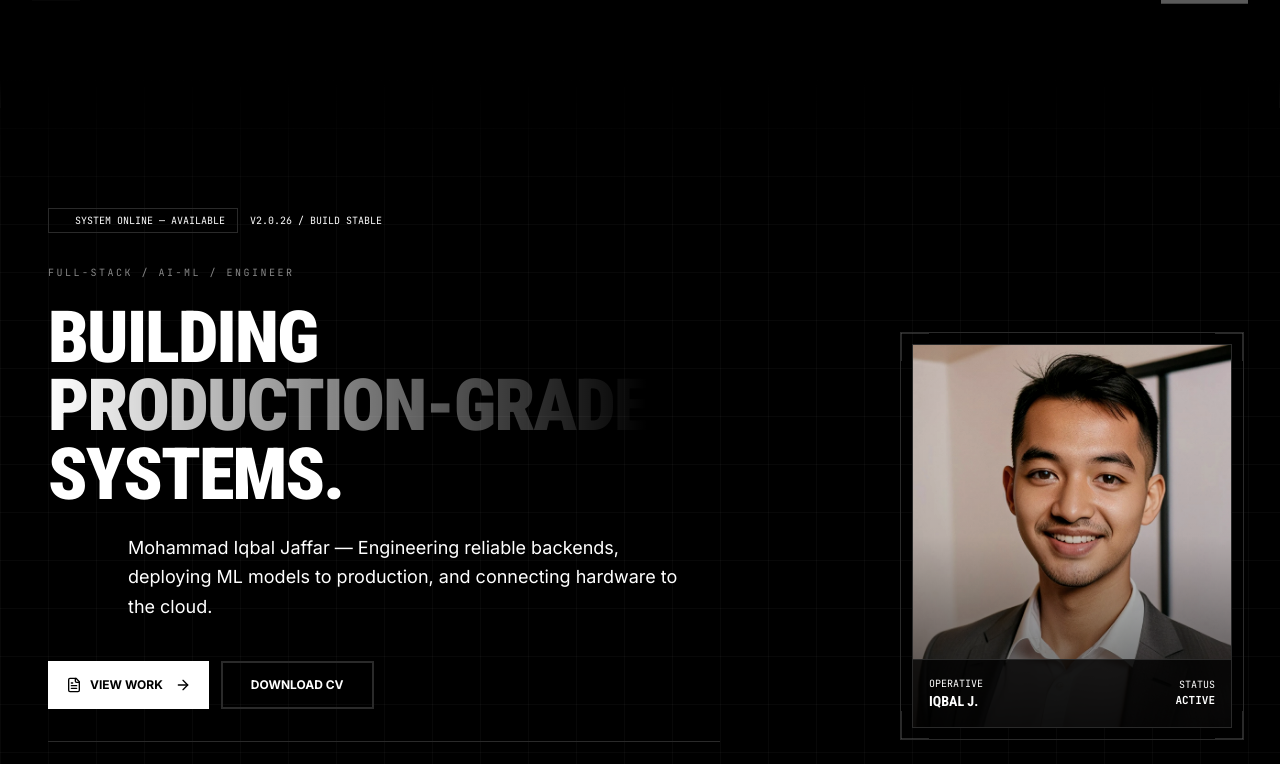
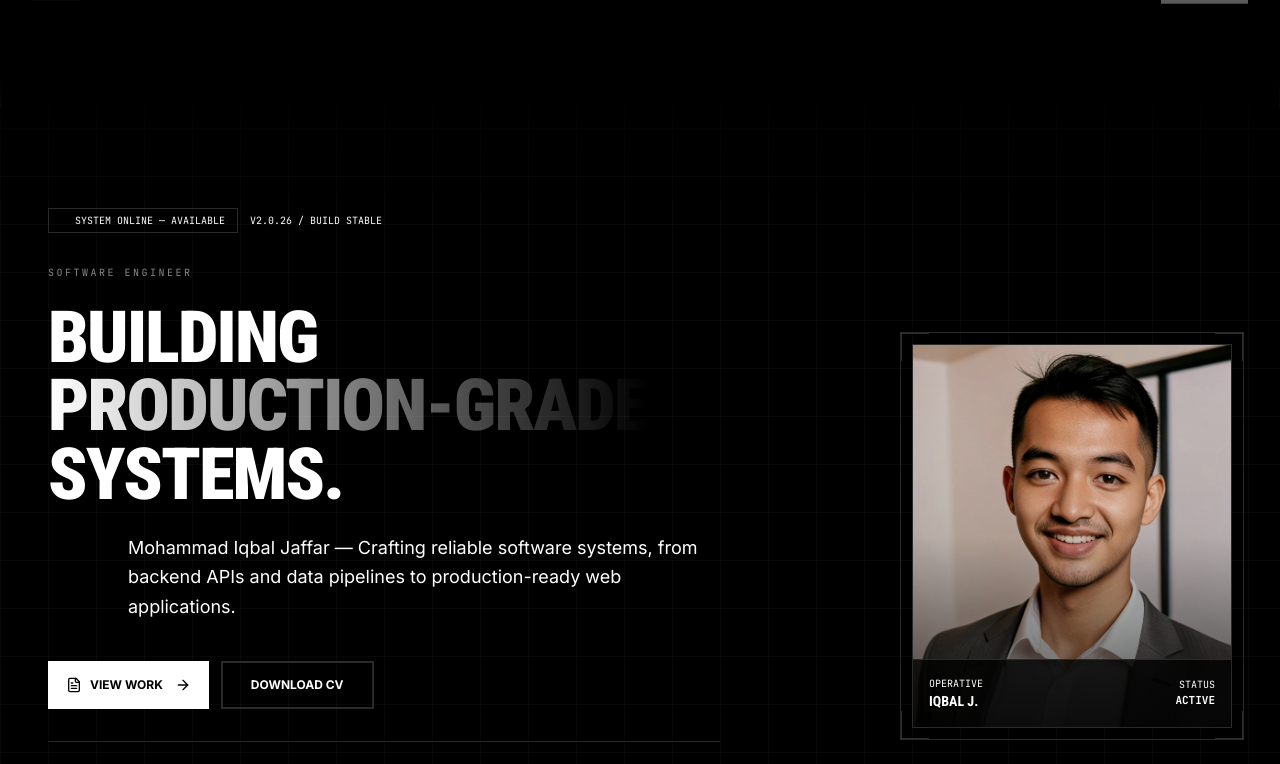
Before and after one commit to miqbaljaffar/portfolio-saya, a Next.js app: page / in a window 1280 px wide. Shown: the top 764 px of the page. Built offline with nearby package versions, Linux system fonts and the light colour scheme.

Commit message:
test change personal branding

```diff
--- a/src/app/layout.tsx
+++ b/src/app/layout.tsx
@@ -26,9 +26,9 @@ const jetbrainsMono = JetBrains_Mono({
 });
 
 const siteUrl = "https://mohammadiqbaljaffar.dev";
-const siteTitle = "MOHAMMAD IQBAL JAFFAR | FULL-STACK & AI/ML ENGINEER";
+const siteTitle = "MOHAMMAD IQBAL JAFFAR | SOFTWARE ENGINEER";
 const siteDescription =
-  "Portfolio Mohammad Iqbal Jaffar — Full-Stack Web Developer & AI/ML Engineer with backend, machine learning, and IoT integration expertise. Building production-grade systems for hoax detection, medical analysis, business automation, and automotive.";
+  "Portfolio Mohammad Iqbal Jaffar — Software Engineer with expertise in backend development, machine learning integration, and full-stack web systems. Building production-grade systems for hoax detection, medical analysis, business automation, and automotive.";
 
 export const metadata: Metadata = {
   metadataBase: new URL(siteUrl),
@@ -39,10 +39,10 @@ export const metadata: Metadata = {
   description: siteDescription,
   keywords: [
     "Mohammad Iqbal Jaffar",
+    "Software Engineer",
+    "Backend Developer",
     "Full-Stack Developer",
-    "AI Engineer",
-    "Machine Learning Engineer",
-    "Backend Developer",
+    "Machine Learning",
     "Next.js Portfolio",
     "Portfolio Developer",
     "SSW Automotive",
@@ -81,7 +81,7 @@ export const metadata: Metadata = {
         url: "/img/profile.jpg",
         width: 1200,
         height: 630,
-        alt: "Mohammad Iqbal Jaffar — Full-Stack & AI/ML Engineer",
+        alt: "Mohammad Iqbal Jaffar — Software Engineer",
       },
     ],
   },
@@ -116,7 +116,7 @@ const jsonLdPerson = {
   name: "Mohammad Iqbal Jaffar",
   url: siteUrl,
   image: `${siteUrl}/img/profile.jpg`,
-  jobTitle: "Full-Stack & AI/ML Engineer",
+  jobTitle: "Software Engineer",
   worksFor: {
     "@type": "Organization",
     name: "Freelance",
--- a/src/components/sections/AboutSection.tsx
+++ b/src/components/sections/AboutSection.tsx
@@ -134,7 +134,7 @@ export default function AboutSection() {
               BUKAN SEKADAR BANYAK FITUR.
             </h3>
             <p className="text-spacex-muted text-sm sm:text-[15px] leading-relaxed">
-              Sebagai Full-Stack &amp; AI/ML Engineer, saya menghubungkan
+              Sebagai Software Engineer, saya menghubungkan
               ketelitian software engineering dengan kebutuhan manusia nyata.
               Setiap proyek saya tangani dengan pendekatan data-driven:
               merencanakan requirements dengan jelas, menulis kode yang
--- a/src/components/sections/ContactSection.tsx
+++ b/src/components/sections/ContactSection.tsx
@@ -115,7 +115,7 @@ export default function ContactSection() {
               </h3>
               <p className="text-xs sm:text-sm md:text-base text-spacex-muted leading-relaxed mb-4 sm:mb-6">
                 I'M OPEN TO FREELANCE, CONTRACT, OR FULL-TIME OPPORTUNITIES.
-                ESPECIALLY PROJECTS INVOLVING AI/ML, FULL-STACK WEB, AND IOT INTEGRATION.
+                ESPECIALLY PROJECTS INVOLVING SOFTWARE DEVELOPMENT, WEB SYSTEMS, AND INTELLIGENT APPLICATIONS.
               </p>
 
               <div className="space-y-2.5 sm:space-y-3">
--- a/src/components/sections/Footer.tsx
+++ b/src/components/sections/Footer.tsx
@@ -67,7 +67,7 @@ export default function Footer() {
             &copy; {new Date().getFullYear()} MOHAMMAD IQBAL JAFFAR · ALL RIGHTS RESERVED.
           </p>
           <p className="text-[10px] sm:text-xs font-mono uppercase tracking-spacex-md text-spacex-muted whitespace-nowrap">
-            FULL-STACK · AI/ML ENGINEER
+            SOFTWARE ENGINEER
           </p>
         </div>
       </div>
--- a/src/components/sections/Header.tsx
+++ b/src/components/sections/Header.tsx
@@ -49,7 +49,7 @@ export default function Header() {
               Iqbal Jaffar
             </span>
             <span className="text-[10px] font-mono uppercase tracking-spacex-md text-spacex-muted">
-              ENGINEER
+              SOFTWARE ENGINEER
             </span>
           </div>
         </a>
--- a/src/components/sections/HeroSection.tsx
+++ b/src/components/sections/HeroSection.tsx
@@ -93,7 +93,7 @@ export default function HeroSection() {
 
             <div className="space-y-4 sm:space-y-6">
               <p className="hero-eyebrow eyebrow-label">
-                FULL-STACK / AI-ML / ENGINEER
+                SOFTWARE ENGINEER
               </p>
               <h1 className="hero-title text-3xl sm:text-4xl md:text-6xl lg:text-7xl font-display font-black uppercase leading-[0.95] tracking-tight text-white">
                 BUILDING
@@ -107,8 +107,9 @@ export default function HeroSection() {
               <div className="hero-subtitle flex flex-col sm:flex-row sm:items-center gap-3 sm:gap-4">
                 <span className="h-px w-12 sm:w-16 bg-spacex-flame flex-shrink-0" />
                 <p className="text-sm sm:text-base md:text-lg text-spacex-silver leading-relaxed max-w-xl font-sans">
-                  Mohammad Iqbal Jaffar — Engineering reliable backends, deploying
-                  ML models to production, and connecting hardware to the cloud.
+                  Mohammad Iqbal Jaffar — Crafting reliable software systems,
+                  from backend APIs and data pipelines to production-ready
+                  web applications.
                 </p>
               </div>
             </div>
```
